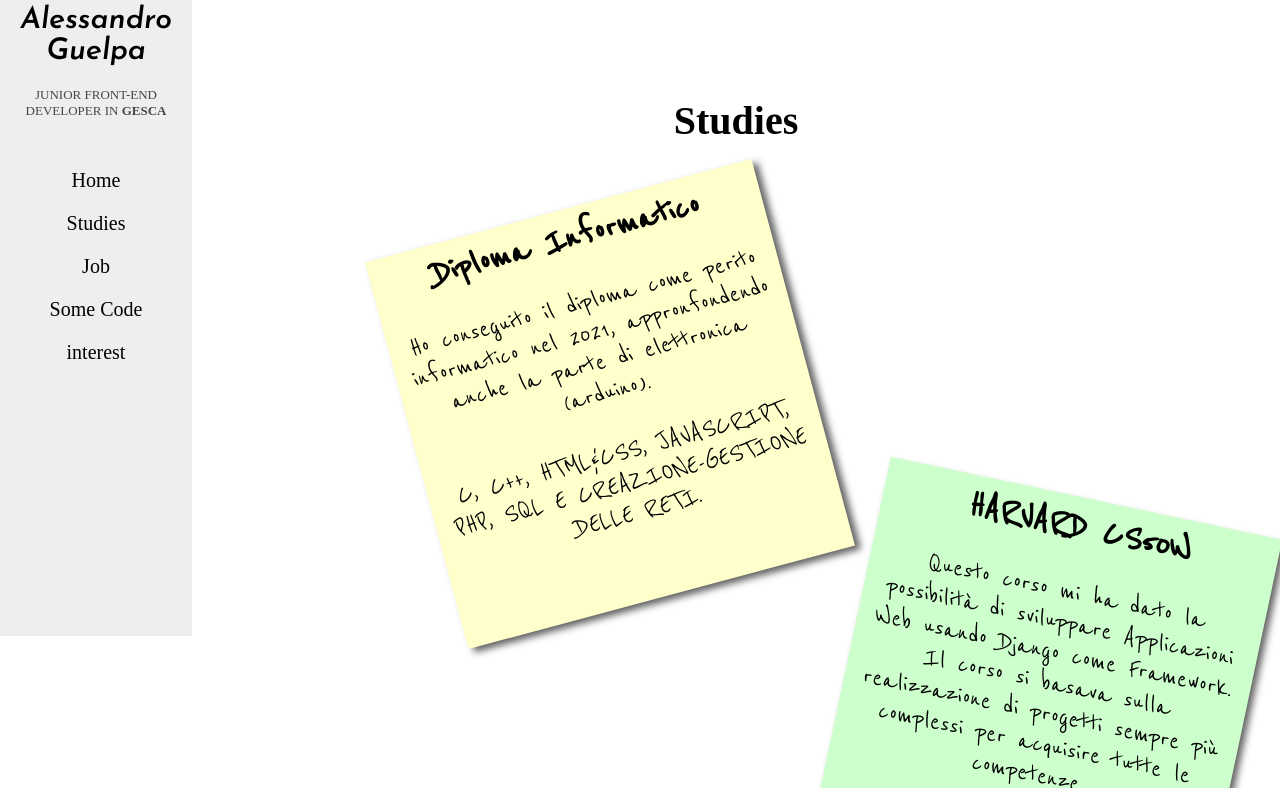
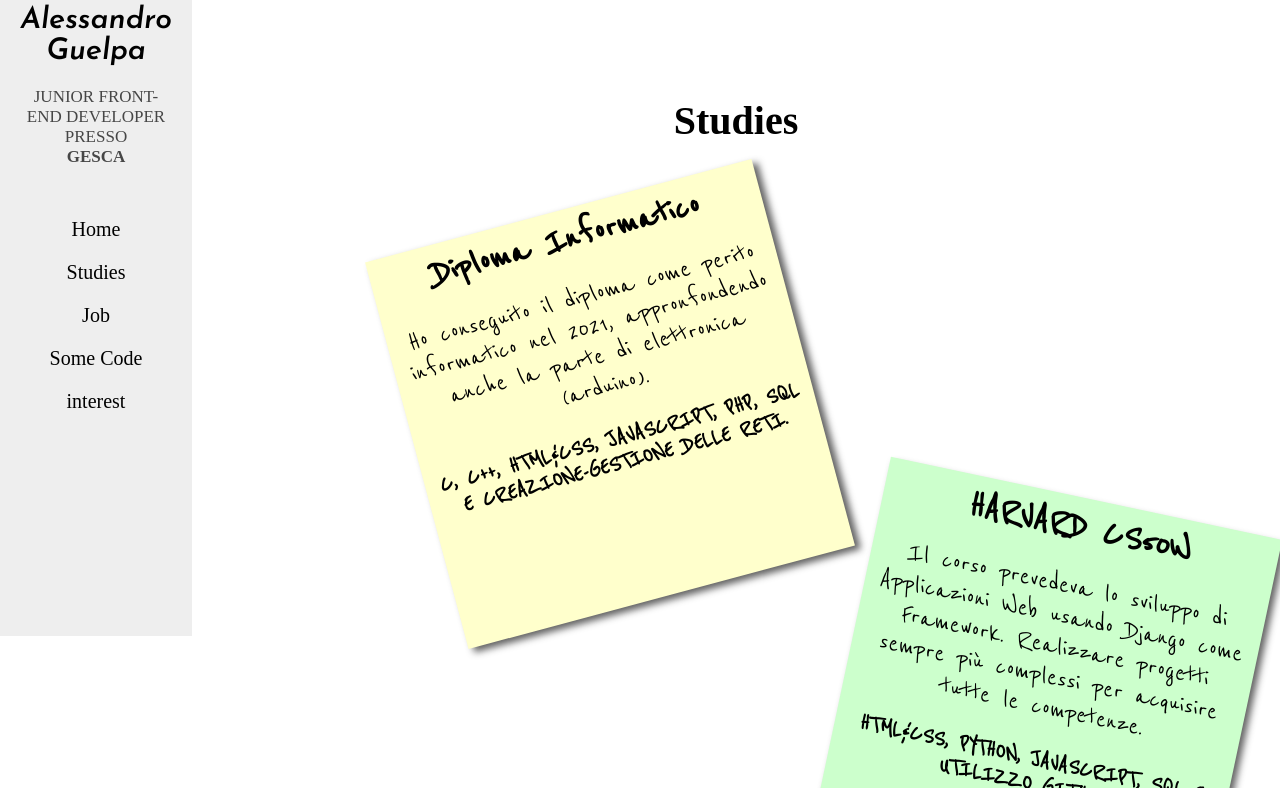
Before and after one commit to AlessandroGuelpa/mywebsite, a plain HTML site: page index.html in a window 1280 px wide. Shown: the part 164-952 px from the top of the page. Drawn offline with Linux system fonts and the light colour scheme.

Commit message:
Add files via upload

```diff
--- a/index.html
+++ b/index.html
@@ -57,7 +57,14 @@
         <div class="name"><p>Alessandro Guelpa</p></div>
         <div class="job">
           <p>
-            <a href="#">Junior Front-end Developer </a>in <strong>Gesca</strong>
+            Junior Front-end Developer presso<br />
+            <a
+              class="underline"
+              style="font-weight: 700"
+              target="_blank"
+              href="https://www.gesca.it/"
+              >Gesca</a
+            >
           </p>
         </div>
         <div class="link"><a href="#">Home</a></div>
@@ -107,10 +114,9 @@
           >
             <p class="p_title">HARVARD CS50W</p>
             <p class="p_description">
-              Questo corso mi ha dato la possibilità di sviluppare Applicazioni
-              Web usando Django come Framework. Il corso si basava sulla
-              realizzazione di progetti sempre più complessi per acquisire tutte
-              le competenze.
+              Il corso prevedeva lo sviluppo di Applicazioni Web usando Django
+              come Framework. Realizzare progetti sempre più complessi per
+              acquisire tutte le competenze.
             </p>
             <p class="competenze_acquisite">
               HTML&CSS, PYTHON, JAVASCRIPT, SQL E UTILIZZO GITHUB.
--- a/style.css
+++ b/style.css
@@ -142,7 +142,7 @@ a:link {
 }
 .job {
   text-transform: uppercase;
-  font-size: 13px;
+  font-size: 17px;
   font-weight: 100;
   opacity: 0.7;
   margin-top: -10px;
@@ -153,10 +153,10 @@ a:link {
 }
 .link a {
   font-size: 20px;
-  -webkit-transition: all 0.5s;
-  -moz-transition: all 0.5s;
-  -o-transition: all 0.5s;
-  -ms-transition: all 0.5s;
+  -webkit-transition: all 0.3s;
+  -moz-transition: all 0.3s;
+  -o-transition: all 0.3s;
+  -ms-transition: all 0.3s;
 }
 .link a:hover {
   color: blue;
@@ -199,8 +199,13 @@ a:link {
   font-family: "Reenie Beanie";
   box-shadow: 5px 5px 7px rgba(33, 33, 33, 0.7);
 }
+.studies_milestones:hover {
+  transform: scale(1.1) !important;
+  transition: all 0.5s;
+}
+
 .studies_milestones p {
-  padding: 10px;
+  padding: 10px 10px 4px 10px;
 }
 .p_title {
   font-size: 40px;
@@ -211,6 +216,21 @@ a:link {
   margin-top: -30px;
 }
 .competenze_acquisite {
-  font-size: 30px;
+  font-size: 25px;
+  font-weight: bolder;
+
   margin-top: -20px;
 }
+.underline::after {
+  content: "";
+  width: 0px;
+  height: 1px;
+  display: block;
+  background: black;
+  transition: 300ms;
+  margin: auto;
+}
+
+.underline:hover::after {
+  width: 55px;
+}
```
